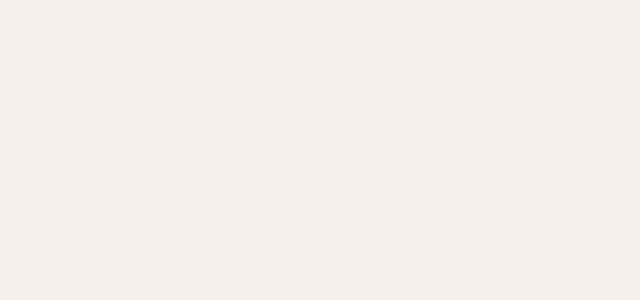
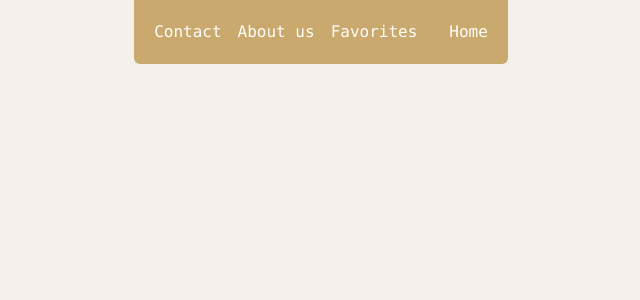
Before and after one commit to AlperAyik/JustUs, a Nuxt app: page /favorites in a window 1280 px wide. Shown: the top 300 px of the page, without its empty margins (319-959 px from the left). Built offline with nearby package versions, Linux system fonts and the light colour scheme.

Commit message:
activeLink border bottom

```diff
--- a/app/components/navbar.vue
+++ b/app/components/navbar.vue
@@ -1,12 +1,36 @@
 <script setup>
 const open = ref(false);
+
+const obj = ref({
+  link1: false,
+  link2: false,
+  link3: false,
+  link4: false,
+  link5: false,
+})
+
+function activeLink(curr) {
+  if(curr === "link1") {
+    obj.value.link1 = true;
+  }
+}
+
+const linkBorder = computed(() => {
+  Object.entries(obj.value).forEach(([key, value]) => {
+    key = false
+    console.log(key, value);
+  })
+  if(obj.value.link1 == true) {
+    return 'border-b-2 border-solid border-black'
+  }
+})
 </script>
 
 <template>
   <div class="flex justify-center items-center font-mono" >
     <ul class="flex flex-wrap items-center justify-center gap-4 bg-[#c9a96e] text-[#fffdf9] w-fit p-5 rounded-b-md">
       <li>Contact</li>
-      <li>About us</li>
+      <li @click="activeLink('link1')" :class="linkBorder">About us</li>
       <li><NuxtLink :to="`/favorites`">Favorites</NuxtLink></li>
       <li><button v-if="open"><NuxtLink :to="`/datetoevoegen`">Add date</NuxtLink></button></li>
       <li><NuxtLink :to="`/`">Home</NuxtLink></li>
--- a/app/pages/datePages/[slug].vue
+++ b/app/pages/datePages/[slug].vue
@@ -73,7 +73,7 @@ watch(local, (newValue) => {
       <div>
         <div class="grid grid-cols-2 gap-10 bg-olive-200 p-10 rounded-4xl">
           <div class="">
-            <h1 class="bg-stone-400 text-white p-2 rounded-md m-1" title="link naar website"><a :href="dates.link" class="text-blue-900 border-b-2">Naam:
+            <h1 class="bg-stone-400 text-white p-2 rounded-md m-1 cursor-pointer" title="link naar website"><a :href="dates.link" class="text-blue-900 border-b-2">Naam:
               {{ dates.locatie.naam }}</a></h1>
             <h1 class="bg-stone-400 text-white p-2 rounded-md m-1">Regio: {{ dates.locatie.regio }}</h1>
             <h1 class="bg-stone-400 text-white p-2 rounded-md m-1">Stad: {{ dates.locatie.regio }}</h1>
--- a/app/pages/favorites.vue
+++ b/app/pages/favorites.vue
@@ -1,9 +1,21 @@
 <script setup>
-
+const favorites = ref([]);
+onMounted(() => {
+  favorites.value = JSON.parse(localStorage.getItem("favorites")) || [];
+  console.log(favorites.value);
+})
 </script>
 
 <template>
+  <navbar></navbar>
 <!--laat alle saved dates zien-->
+
+  <div class="grid grid-cols-3 lg:grid-cols-4">
+    <div v-for="favo in favorites" class="">
+      <h1>{{favo.titel}}</h1>
+
+    </div>
+  </div>
 </template>
 
 <style scoped>
```
